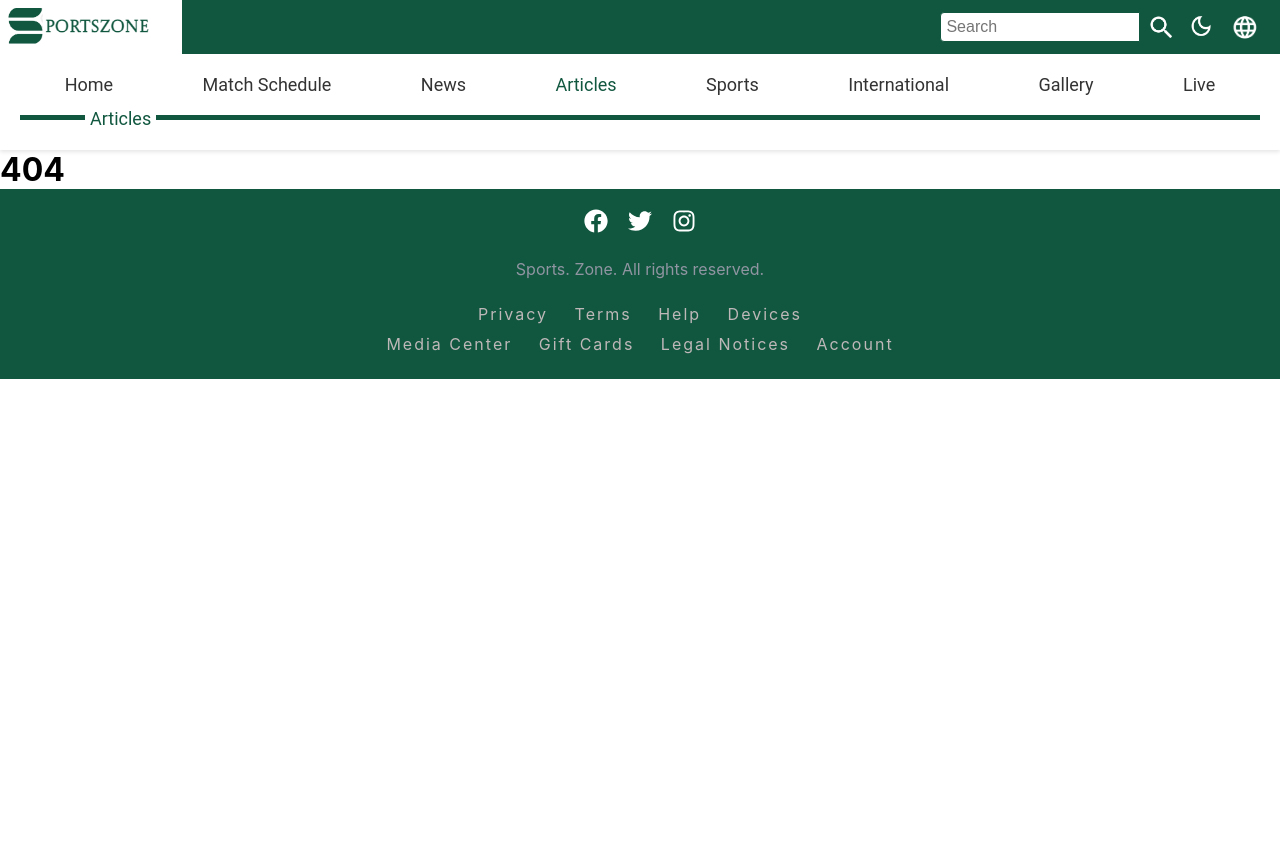
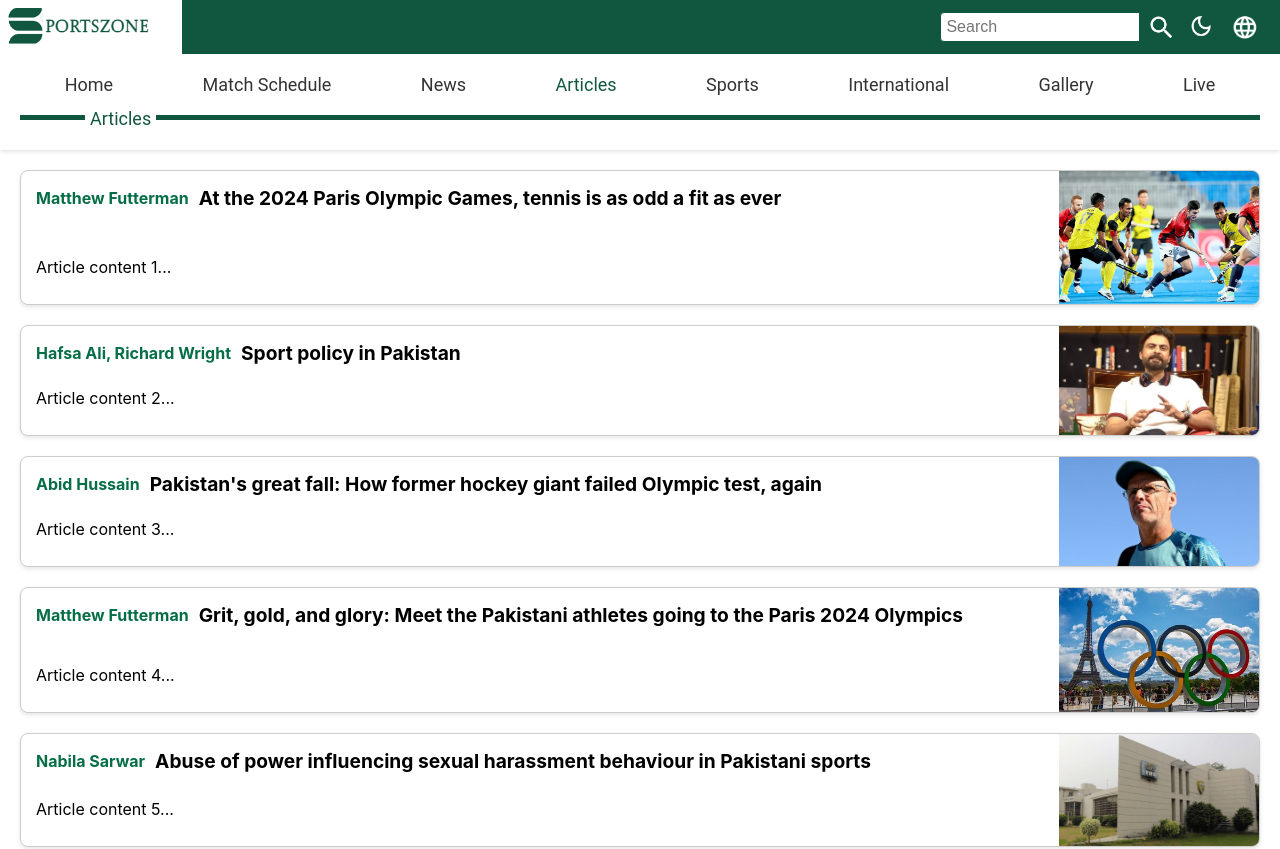
Before and after one commit to fizza-ali8/Sportszone, a React (Create React App) app: page /articles in a window 1280 px wide. Before the commit this address had no page. Shown: the top 849 px of the page. Before the commit the page ends 800 px from the top, so only its background shows below. Built offline with nearby package versions, Linux system fonts and the light colour scheme.

Commit message:
article made

```diff
--- a/src/App.js
+++ b/src/App.js
@@ -9,6 +9,7 @@ import Matches from './pages/Matches';
 import Sports from './pages/Sports';
 import Footer from './components/Footer';
 import International from './pages/International.js';
+import Article from './pages/Articles.js';
 
 const App = () => {
   return (
@@ -22,6 +23,7 @@ const App = () => {
           <Route path="/NewsDetails" element={< NewsDetails/>} />
           <Route path="/sports" element={<Sports/>} />
           <Route path="/International" element={<International/>} />
+          <Route path="/articles" element={<Article/>} />
           <Route path="*" element={<NoPage />} />
         </Routes>
 
--- a/src/Helper/articleData.js
+++ b/src/Helper/articleData.js
@@ -5,106 +5,106 @@ const articles = [
       author: "Matthew Futterman",
       title: "At the 2024 Paris Olympic Games, tennis is as odd a fit as ever",
       content: "Article content 1...",
-      imageUrl: "/path/to/image1.jpg",
+      imageUrl: "/Cards_img/1.jpeg",
     },
     {
       id: 2,
       author: "Hafsa Ali, Richard Wright",
       title: "Sport policy in Pakistan",
       content: "Article content 2...",
-      imageUrl: "/path/to/image2.jpg",
+      imageUrl: "/Cards_img/2.jpeg",
     },
     {
       id: 3,
       author: "Abid Hussain",
       title: "Pakistan's great fall: How former hockey giant failed Olympic test, again",
       content: "Article content 3...",
-      imageUrl: "/path/to/image3.jpg",
+      imageUrl: "/Cards_img/3.jpeg",
     },
     {
       id: 4,
       author: "Matthew Futterman",
       title: "Grit, gold, and glory: Meet the Pakistani athletes going to the Paris 2024 Olympics",
       content: "Article content 4...",
-      imageUrl: "/path/to/image4.jpg",
+      imageUrl: "/Cards_img/4.jpeg",
     },
     {
       id: 5,
       author: "Nabila Sarwar",
       title: "Abuse of power influencing sexual harassment behaviour in Pakistani sports",
       content: "Article content 5...",
-      imageUrl: "/path/to/image5.jpg",
+      imageUrl: "/Cards_img/5.jpeg",
     },
     {
       id: 6,
       author: "Akbar Ali",
       title: "Sports in Pakistan: 6 Fascinating Insights Into Athletic Culture",
       content: "Article content 6...",
-      imageUrl: "/path/to/image6.jpg",
+      imageUrl: "/Cards_img/6.jpeg",
     },
     {
       id: 7,
       author: "Rimzan Ahmed, Y. Gu, Q. Zhang",
       title: "Restrictions on Pakistani Female Students' Participation in Sports: A Statistical Model of Constraints",
       content: "Article content 7...",
-      imageUrl: "/path/to/image7.jpg",
+      imageUrl: "/Cards_img/7.jpeg",
     },
     {
       id: 8,
       author: "John Doe",
       title: "The Future of Cricket in Pakistan",
       content: "Article content 8...",
-      imageUrl: "/path/to/image8.jpg",
+      imageUrl: "/Cards_img/8.jpeg",
     },
     {
       id: 9,
       author: "Jane Smith",
       title: "The Impact of Social Media on Sports",
       content: "Article content 9...",
-      imageUrl: "/path/to/image9.jpg",
+      imageUrl: "/Cards_img/9.jpeg",
     },
     {
       id: 10,
       author: "Ahmed Khan",
       title: "How Technology is Revolutionizing Sports Training",
       content: "Article content 10...",
-      imageUrl: "/path/to/image10.jpg",
+      imageUrl: "/Cards_img/10.jpeg",
     },
     {
       id: 11,
       author: "Fatima Tariq",
       title: "The Role of Nutrition in Athlete Performance",
       content: "Article content 11...",
-      imageUrl: "/path/to/image11.jpg",
+      imageUrl: "/Cards_img/11.jpeg",
     },
     {
       id: 12,
       author: "Mohammed Ali",
       title: "Exploring the History of Football in Pakistan",
       content: "Article content 12...",
-      imageUrl: "/path/to/image12.jpg",
+      imageUrl: "/Cards_img/12.jpeg",
     },
     {
       id: 13,
       author: "Ayesha Aslam",
       title: "Women in Sports: Breaking Barriers in Pakistan",
       content: "Article content 13...",
-      imageUrl: "/path/to/image13.jpg",
+      imageUrl: "/Cards_img/6.jpeg", // Same image as article 6
     },
     {
       id: 14,
       author: "Usman Siddiqui",
       title: "The Economic Impact of Hosting Major Sports Events",
       content: "Article content 14...",
-      imageUrl: "/path/to/image14.jpg",
+      imageUrl: "/Cards_img/6.jpeg", // Same image as article 6
     },
     {
       id: 15,
       author: "Sara Malik",
       title: "Mental Health and Sports: The Untold Story",
       content: "Article content 15...",
-      imageUrl: "/path/to/image15.jpg",
+      imageUrl: "/Cards_img/6.jpeg", // Same image as article 6
     }
-  ];
+];
 
-  export default articles;
+export default articles;
--- /dev/null
+++ b/src/Style/Article.css
@@ -0,0 +1,12 @@
+
+.articles-section {
+    padding: 20px;
+  }
+
+  .article-list {
+    display: flex;
+    flex-wrap: wrap;
+    gap: 20px;
+    flex-direction: column;
+    justify-content: center;
+  }
--- /dev/null
+++ b/src/Style/ArticleCard.css
@@ -0,0 +1,62 @@
+/* ArticleCard.css */
+.article-card {
+  display: flex;
+  flex-direction: row;
+  border: 1px solid #ccc;
+  border-radius: 8px;
+  overflow: hidden;
+  width: 100%;
+  background-color: #fff;
+  box-shadow: 0 2px 4px rgba(0, 0, 0, 0.1);
+  transition: transform 0.2s;
+}
+
+.article-card:hover {
+  transform: translateY(-5px);
+}
+
+.article-image {
+  flex: 0 0 200px; /* Fixed width for the image container */
+  overflow: hidden;
+  display: flex;
+  align-items: center;
+  justify-content: center;
+  background-color: #f5f5f5; /* Optional background color */
+}
+
+.article-image img {
+  width: 100%;
+  height: auto;
+  display: block;
+}
+
+.article-content {
+  padding: 15px;
+  flex: 1; /* Makes the content area flexible to take available space */
+  display: flex;
+  flex-direction: column;
+  justify-content: space-between; /* Aligns content from top to bottom */
+}
+
+.article-header {
+  display: flex;
+  align-items: center;
+  margin-bottom: 10px;
+}
+
+.author {
+  font-weight: bold;
+  margin-right: 10px;
+  color: #056E46;
+}
+
+.article-header h2 {
+  margin: 0;
+  font-size: 1.2em;
+  flex: 1; /* Ensures header title takes up remaining space */
+}
+
+.article-content p {
+  margin: 10px 0;
+  line-height: 1.5; /* Enhances readability */
+}
--- a/src/Style/Sports.css
+++ b/src/Style/Sports.css
@@ -4,6 +4,10 @@
     padding: 0;
     box-sizing: border-box;
    }
+   .horizontal-scrollview {
+    width: 100%; /* Adjust width as needed */
+    margin: 0 0;
+  }
   .main-wrapper{
     display: flex;
     flex-wrap: wrap;
--- a/src/components/ArticleCard.js
+++ b/src/components/ArticleCard.js
@@ -0,0 +1,22 @@
+// ArticleCard.js
+import React from 'react';
+import '../Style/ArticleCard.css';
+
+const ArticleCard = ({ article }) => {
+  return (
+    <div className="article-card">
+      <div className="article-content">
+        <div className="article-header">
+          <div className="author">{article.author}</div>
+          <h2>{article.title}</h2>
+        </div>
+        <p>{article.content}</p>
+      </div>
+      <div className="article-image">
+        <img src={article.imageUrl} alt="Article" />
+      </div>
+    </div>
+  );
+};
+
+export default ArticleCard;
--- a/src/pages/Articles.js
+++ b/src/pages/Articles.js
@@ -0,0 +1,19 @@
+// App.js
+import React from 'react';
+import '../Style/Article.css';
+import articles from '../Helper/articleData.js'; // Importing article data
+import ArticleCard from '../components/ArticleCard.js';
+
+function Article() { // Updated function name to PascalCase for React component convention
+  return (
+    <div className="articles-section">
+      <div className="article-list">
+        {articles.map((article) => (
+          <ArticleCard key={article.id} article={article} />
+        ))}
+      </div>
+    </div>
+  );
+}
+
+export default Article;
--- a/src/pages/Sports.js
+++ b/src/pages/Sports.js
@@ -1,4 +1,4 @@
-import React from 'react';
+import React, { useState } from 'react';
 import Gender from '../components/Gender';
 import LatestButton from '../components/LatestButton';
 import LatestUpdates from '../components/LatestUpdates';
@@ -6,11 +6,18 @@ import MatchCard from '../components/MatchCard';
 import Matches from '../components/Matches';
 import SectionBar from '../components/SectionBar';
 import '../Style/Sports.css'
+import HorizontalScrollView from '../components/HorizontalScrollView';
 
 const Sports = () => {
+
+    const [selectedSport, setSelectedSport] = useState('Cricket');
     return (
+
+
         <div className="Sports">
-
+            <div className='horizontal-scrollview'>
+                <HorizontalScrollView selectedSport={selectedSport} setSelectedSport={setSelectedSport} />
+            </div>
 
             <div className="main-wrapper">
                 <div className='main-content'>
```
